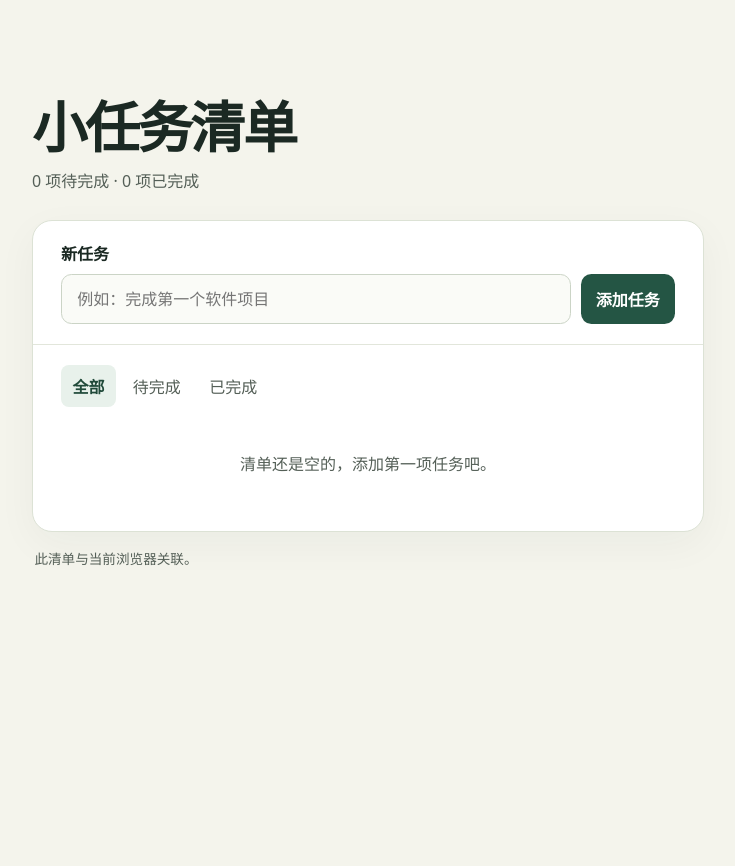
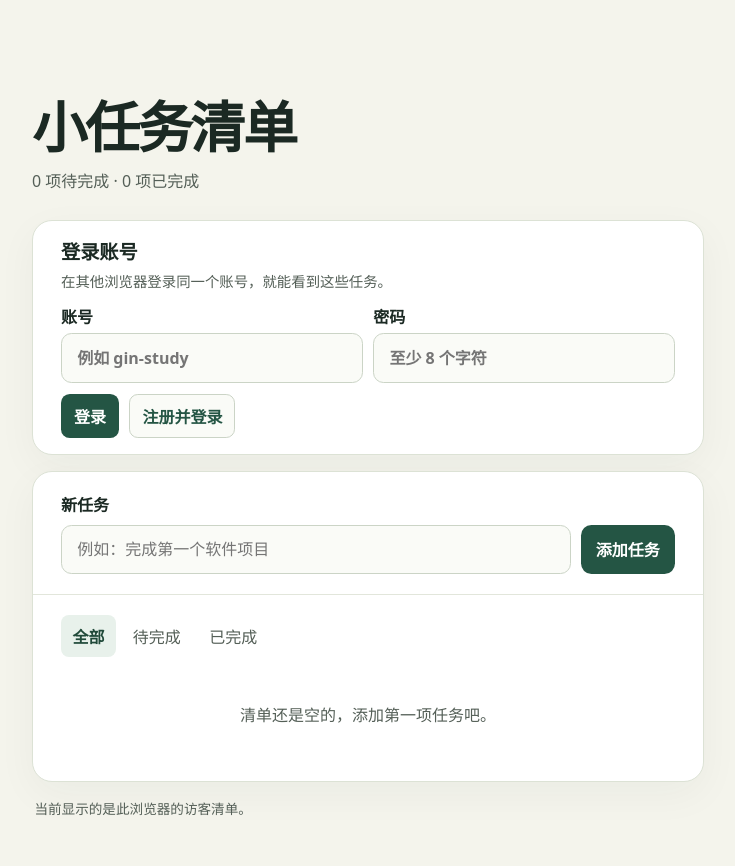
Before and after one commit to yzlilac/NiTaskList, a Flask app: page / in a window 1280 px wide. Shown: the whole page, without its empty margins (272-1007 px from the left). Before the commit the page ends 566 px from the top, so only its background shows below. Run offline with Flask 3, Linux system fonts and the light colour scheme; data that the repository does not hold is empty.

Commit message:
Add account sign-in and shared task lists

```diff
--- a/app.py
+++ b/app.py
@@ -2,13 +2,18 @@ import os
 import re
 import secrets
 import sqlite3
+import time
+from hashlib import sha256
 from pathlib import Path
 
 from flask import Flask, g, jsonify, render_template, request
 from werkzeug.middleware.dispatcher import DispatcherMiddleware
+from werkzeug.security import check_password_hash, generate_password_hash
 
 
 COOKIE_NAME = "task_list_id"
+SESSION_COOKIE = "task_list_session"
+SESSION_AGE = 14 * 24 * 60 * 60
 MAX_TITLE_LENGTH = 120
 
 
@@ -21,11 +26,13 @@ def create_app():
     data_dir = Path(os.environ.get("TASK_LIST_DATA_DIR", app.instance_path))
     data_dir.mkdir(parents=True, exist_ok=True)
     database_path = data_dir / "tasks.sqlite3"
+    secure_cookies = os.environ.get("TASK_LIST_HTTPS") == "1"
 
     def db():
         if "db" not in g:
             g.db = sqlite3.connect(database_path, timeout=5)
             g.db.row_factory = sqlite3.Row
+            g.db.execute("PRAGMA foreign_keys = ON")
         return g.db
 
     @app.teardown_appcontext
@@ -43,21 +50,113 @@ def create_app():
                 done INTEGER NOT NULL DEFAULT 0 CHECK (done IN (0, 1))
             );
             CREATE INDEX IF NOT EXISTS tasks_by_list ON tasks (list_id, id);
+            CREATE TABLE IF NOT EXISTS accounts (
+                id INTEGER PRIMARY KEY AUTOINCREMENT,
+                username TEXT NOT NULL UNIQUE,
+                password_hash TEXT NOT NULL
+            );
+            CREATE TABLE IF NOT EXISTS account_sessions (
+                token_hash TEXT PRIMARY KEY,
+                account_id INTEGER NOT NULL REFERENCES accounts (id) ON DELETE CASCADE,
+                expires_at INTEGER NOT NULL
+            );
         """)
 
+    def current_account():
+        if "account" not in g:
+            token = cookie_token(SESSION_COOKIE)
+            g.account = db().execute(
+                """
+                SELECT accounts.id, accounts.username FROM accounts
+                JOIN account_sessions ON account_sessions.account_id = accounts.id
+                WHERE account_sessions.token_hash = ? AND account_sessions.expires_at > ?
+                """,
+                (sha256(token.encode()).hexdigest(), int(time.time())),
+            ).fetchone() if token else None
+        return g.account
+
     def current_list_id():
-        token = request.cookies.get(COOKIE_NAME, "")
-        return token if re.fullmatch(r"[A-Za-z0-9_-]{43}", token) else None
+        account = current_account()
+        return f"account:{account['id']}" if account is not None else cookie_token(COOKIE_NAME)
+
+    def start_session(connection, account_id):
+        token = secrets.token_urlsafe(32)
+        now = int(time.time())
+        previous = cookie_token(SESSION_COOKIE)
+        connection.execute("DELETE FROM account_sessions WHERE expires_at <= ?", (now,))
+        if previous:
+            connection.execute(
+                "DELETE FROM account_sessions WHERE token_hash = ?",
+                (sha256(previous.encode()).hexdigest(),),
+            )
+        connection.execute(
+            "INSERT INTO account_sessions (token_hash, account_id, expires_at) VALUES (?, ?, ?)",
+            (sha256(token.encode()).hexdigest(), account_id, now + SESSION_AGE),
+        )
+        response = jsonify({"status": "ok"})
+        set_cookie(response, SESSION_COOKIE, token, SESSION_AGE)
+        return response
+
+    def set_cookie(response, name, value, max_age):
+        response.set_cookie(
+            name, value, max_age=max_age, path=request.script_root or "/",
+            httponly=True, samesite="Lax", secure=secure_cookies,
+        )
 
     @app.after_request
-    def avoid_caching_tasks(response):
-        if request.path.startswith("/api/tasks"):
+    def avoid_caching_personal_content(response):
+        if request.path == "/" or request.path.startswith("/api/"):
             response.headers["Cache-Control"] = "no-store"
         return response
 
     @app.get("/")
     def home():
-        return render_template("index.html", max_title_length=MAX_TITLE_LENGTH)
+        return render_template("index.html", max_title_length=MAX_TITLE_LENGTH, account=current_account())
+
+    @app.post("/api/register")
+    def register():
+        username, password = credentials()
+        if not re.fullmatch(r"[a-z0-9_-]{3,32}", username):
+            return {"error": "账号使用 3 至 32 位英文字母、数字、下划线或短横线。"}, 400
+        if not 8 <= len(password) <= 128:
+            return {"error": "请输入 8 至 128 个字符的密码。"}, 400
+
+        password_hash = generate_password_hash(password, method="pbkdf2:sha256")
+        with db() as connection:
+            cursor = connection.execute(
+                "INSERT INTO accounts (username, password_hash) VALUES (?, ?) ON CONFLICT (username) DO NOTHING",
+                (username, password_hash),
+            )
+            if cursor.rowcount == 0:
+                return {"error": "这个账号名已被使用。请登录或换一个账号名。"}, 409
+            response = start_session(connection, cursor.lastrowid)
+        return response, 201
+
+    @app.post("/api/login")
+    def login():
+        username, password = credentials()
+        account = db().execute(
+            "SELECT id, password_hash FROM accounts WHERE username = ?", (username,)
+        ).fetchone()
+        if account is None or not 8 <= len(password) <= 128 or not check_password_hash(account["password_hash"], password):
+            return {"error": "账号或密码有误。"}, 401
+
+        with db() as connection:
+            return start_session(connection, account["id"])
+
+    @app.post("/api/logout")
+    def logout():
+        if not request.is_json:
+            return {"error": "请从任务清单页面退出登录。"}, 415
+        token = cookie_token(SESSION_COOKIE)
+        if token:
+            with db() as connection:
+                connection.execute(
+                    "DELETE FROM account_sessions WHERE token_hash = ?", (sha256(token.encode()).hexdigest(),)
+                )
+        response = jsonify({"status": "ok"})
+        set_cookie(response, SESSION_COOKIE, "", 0)
+        return response
 
     @app.get("/healthz")
     def health():
@@ -69,15 +168,7 @@ def create_app():
         list_id = current_list_id()
         if list_id is None:
             response = jsonify([])
-            response.set_cookie(
-                COOKIE_NAME,
-                secrets.token_urlsafe(32),
-                max_age=60 * 60 * 24 * 365,
-                path=request.script_root or "/",
-                httponly=True,
-                samesite="Lax",
-                secure=os.environ.get("TASK_LIST_HTTPS") == "1",
-            )
+            set_cookie(response, COOKIE_NAME, secrets.token_urlsafe(32), 60 * 60 * 24 * 365)
             return response
 
         rows = db().execute(
@@ -134,5 +225,20 @@ def create_app():
     return app
 
 
+def cookie_token(name):
+    token = request.cookies.get(name, "")
+    return token if re.fullmatch(r"[A-Za-z0-9_-]{43}", token) else None
+
+
+def credentials():
+    payload = request.get_json(silent=True)
+    if not isinstance(payload, dict):
+        return "", ""
+    username = payload.get("username")
+    password = payload.get("password")
+    return (username.strip().lower() if isinstance(username, str) else "",
+            password if isinstance(password, str) else "")
+
+
 def serialize_task(row):
     return {"id": row["id"], "title": row["title"], "done": bool(row["done"])}
--- a/static/style.css
+++ b/static/style.css
@@ -33,19 +33,36 @@ h1 {
 .page-header p, .device-note, .empty { color: var(--muted); }
 .page-header p { margin: 0; }
 
-.task-panel {
+.task-panel, .account-panel {
   background: #fff;
   border: 1px solid #dce2d5;
   border-radius: 1.25rem;
   box-shadow: 0 .75rem 2.5rem #22372a0b;
 }
 
+.account-panel { margin-bottom: 1rem; padding: 1rem clamp(1rem, 4vw, 1.75rem); }
+.account-panel h2 { margin: 0 0 .3rem; font-size: 1.2rem; }
+.account-panel p { margin: 0; }
+.account-panel h2 + p { color: var(--muted); font-size: .9rem; }
+.account-panel .error { margin-top: .65rem; }
+.account-form { margin-top: .8rem; }
+.account-fields, .account-actions, .account-signed-in { display: flex; flex-wrap: wrap; gap: .65rem; }
+.account-fields label { display: grid; gap: .35rem; flex: 1 1 12rem; min-width: 0; font-weight: 650; }
+.account-actions { margin-top: .7rem; }
+.account-signed-in { align-items: center; justify-content: space-between; }
+.account-signed-in strong { margin-left: .35rem; }
+.account-primary, .account-secondary { padding: .55rem .75rem; border: 1px solid transparent; border-radius: .55rem; font-weight: 650; }
+.account-primary { background: var(--green); color: white; }
+.account-primary:hover:enabled { background: #173f32; }
+.account-secondary { border-color: #cbd4c6; background: #fafbf7; color: var(--green); }
+.account-secondary:hover:enabled { background: #e8f1eb; }
+
 .add-task, .task-content { padding: 1.25rem clamp(1rem, 4vw, 1.75rem); }
 .add-task { border-bottom: 1px solid var(--line); }
 .add-task label { display: block; margin-bottom: .55rem; font-weight: 650; }
 .form-row { display: flex; gap: .6rem; }
 
-.form-row input {
+.form-row input, .account-fields input {
   width: 100%;
   min-width: 0;
   padding: .8rem .95rem;
--- a/templates/index.html
+++ b/templates/index.html
@@ -14,6 +14,35 @@
       <h1>小任务清单</h1>
       <p id="summary" aria-live="polite">正在加载任务…</p>
     </header>
+
+    <section class="account-panel" aria-label="账号">
+      {% if account %}
+        <form id="account-form" class="account-signed-in" method="post" action="{{ url_for('logout') }}">
+          <p>已登录 <strong>{{ account.username }}</strong></p>
+          <button type="submit" class="account-secondary">退出登录</button>
+        </form>
+      {% else %}
+        <h2>登录账号</h2>
+        <p>在其他浏览器登录同一个账号，就能看到这些任务。</p>
+        <form id="account-form" class="account-form" method="post" action="{{ url_for('login') }}">
+          <div class="account-fields">
+            <label for="account-username">账号
+              <input id="account-username" name="username" autocomplete="username" autocapitalize="none"
+                     spellcheck="false" minlength="3" maxlength="32" placeholder="例如 gin-study" required>
+            </label>
+            <label for="account-password">密码
+              <input id="account-password" name="password" type="password" autocomplete="current-password"
+                     minlength="8" maxlength="128" placeholder="至少 8 个字符" required>
+            </label>
+          </div>
+          <div class="account-actions">
+            <button type="submit" class="account-primary">登录</button>
+            <button type="submit" class="account-secondary" formaction="{{ url_for('register') }}">注册并登录</button>
+          </div>
+        </form>
+      {% endif %}
+      <p id="account-error" class="error" role="alert" hidden></p>
+    </section>
 
     <section class="task-panel" aria-label="任务清单">
       <form id="add-task" class="add-task">
@@ -36,7 +65,7 @@
         <noscript><p class="empty">请在浏览器中启用 JavaScript 来使用清单。</p></noscript>
       </div>
     </section>
-    <p class="device-note">此清单与当前浏览器关联。</p>
+    <p class="device-note">{% if account %}任务保存在当前账号下。{% else %}当前显示的是此浏览器的访客清单。{% endif %}</p>
   </main>
 </body>
 </html>
```
Also changed, not shown: static/tasks.js (+30 -6 lines), README.md, deploy/README.md.
